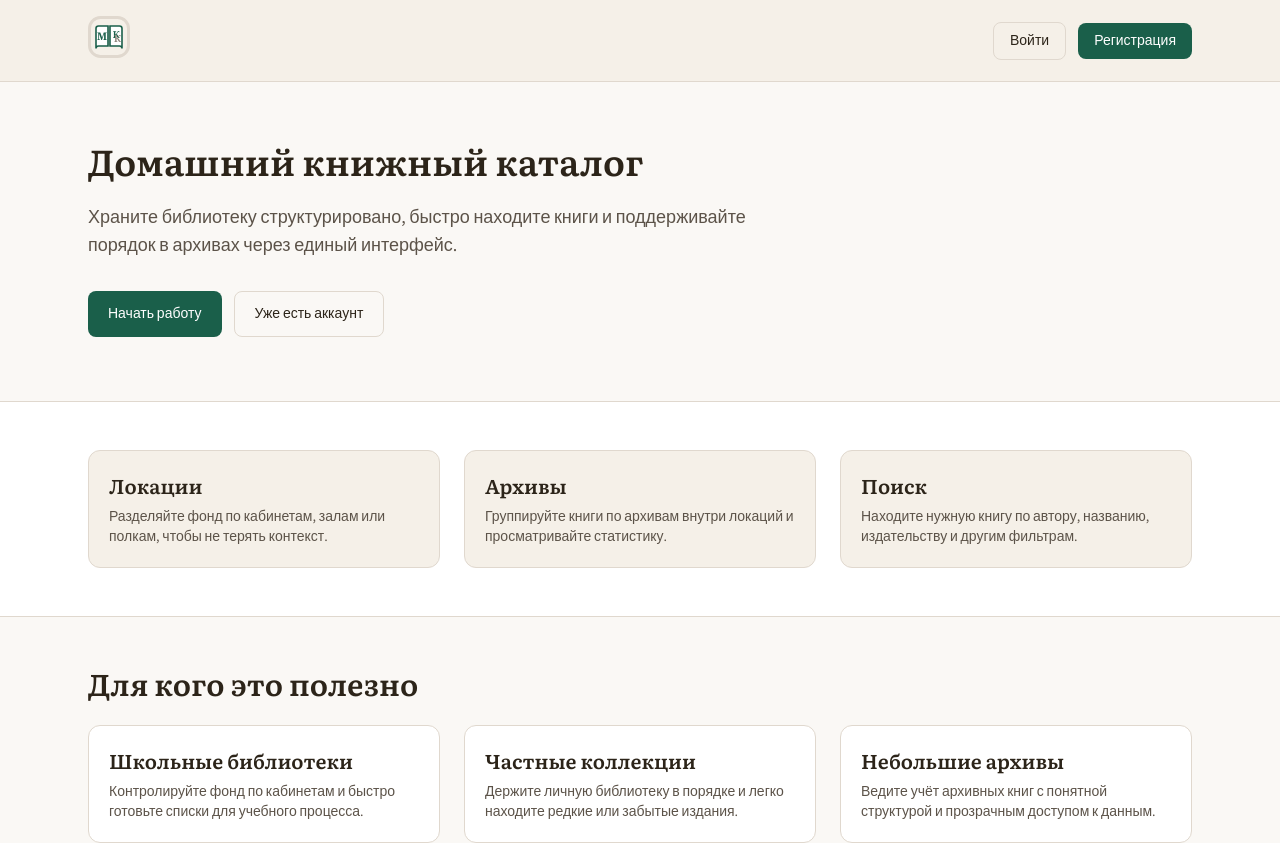
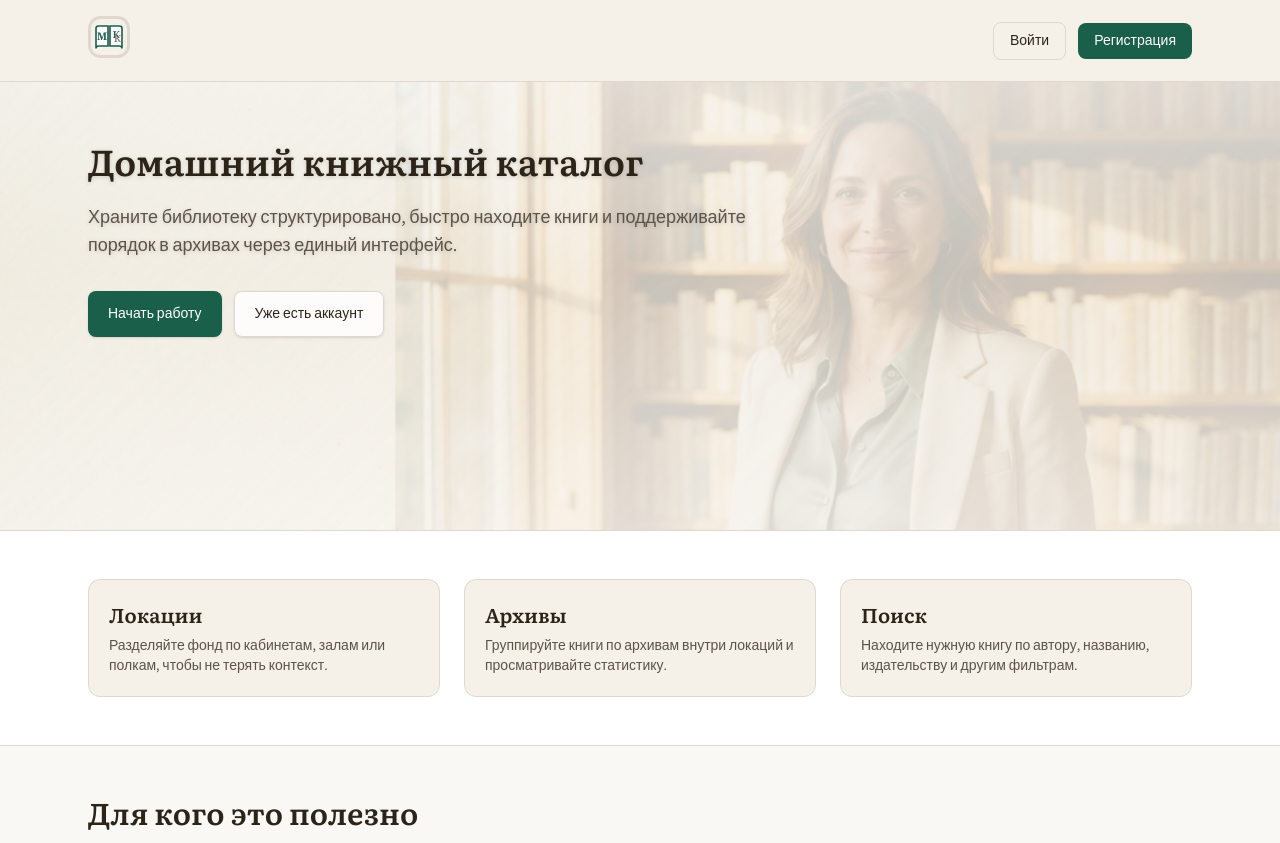
Before and after one commit to axer665/library, a Next.js app in the folder frontend/: page / in a window 1280 px wide. Shown: the top 843 px of the page. Built offline with nearby package versions, Linux system fonts and the light colour scheme; no server answers.

Commit message:
parallax

```diff
--- a/frontend/src/app/(dashboard)/page.tsx
+++ b/frontend/src/app/(dashboard)/page.tsx
@@ -2,6 +2,7 @@
 
 import { useEffect, useMemo, useRef, useState } from "react";
 import { useRouter, useSearchParams } from "next/navigation";
+import Image from "next/image";
 import Link from "next/link";
 import { observer } from "mobx-react-lite";
 import { authStore } from "@/stores/authStore";
@@ -53,10 +54,29 @@ function HomePageInner() {
   const [feedbackLoading, setFeedbackLoading] = useState(false);
   const [feedbackError, setFeedbackError] = useState("");
   const [feedbackSuccess, setFeedbackSuccess] = useState(false);
+  const [heroScrollY, setHeroScrollY] = useState(0);
+  const [heroReduceMotion, setHeroReduceMotion] = useState(false);
 
   useEffect(() => {
     setNavMounted(true);
   }, []);
+
+  useEffect(() => {
+    const mq = window.matchMedia("(prefers-reduced-motion: reduce)");
+    setHeroReduceMotion(mq.matches);
+    const onMq = () => setHeroReduceMotion(mq.matches);
+    mq.addEventListener("change", onMq);
+    return () => mq.removeEventListener("change", onMq);
+  }, []);
+
+  useEffect(() => {
+    const onScroll = () => setHeroScrollY(window.scrollY);
+    onScroll();
+    window.addEventListener("scroll", onScroll, { passive: true });
+    return () => window.removeEventListener("scroll", onScroll);
+  }, []);
+
+  const heroParallaxY = heroReduceMotion ? 0 : heroScrollY * 0.22;
 
   useEffect(() => {
     if (authStore.token) void authStore.syncUserFromApi();
@@ -288,18 +308,58 @@ function HomePageInner() {
         </header>
 
         <main className="flex-1">
-          <section className="mx-auto w-full max-w-6xl px-6 pb-16 pt-14">
-            <h1 className="max-w-3xl font-serif text-4xl font-semibold leading-tight">
+          <section
+            className="relative isolate min-h-[min(28rem,78vh)] overflow-hidden"
+            aria-labelledby="landing-hero-heading"
+          >
+            <div
+              className="pointer-events-none absolute left-1/2 top-[-18%] w-[100vw] will-change-transform"
+              style={{
+                height: "145%",
+                transform: `translateX(-50%) translateY(${heroParallaxY}px) scale(1.04)`,
+              }}
+              aria-hidden
+            >
+              <Image
+                src="/images/landing-hero-bookshelf.png"
+                alt=""
+                fill
+                className="object-cover object-[55%_28%]"
+                sizes="100vw"
+                priority
+                quality={88}
+              />
+              <div
+                className="absolute inset-0"
+                style={{
+                  background:
+                    "linear-gradient(180deg, rgba(250,248,245,0.91) 0%, rgba(245,240,232,0.8) 42%, rgba(250,248,245,0.93) 100%)",
+                }}
+              />
+              <div
+                className="absolute inset-0 opacity-40 mix-blend-multiply"
+                style={{
+                  background:
+                    "linear-gradient(135deg, rgba(232,242,239,0.55) 0%, transparent 55%, rgba(232,220,208,0.35) 100%)",
+                }}
+              />
+            </div>
+
+            <div className="relative z-10 mx-auto w-full max-w-6xl px-6 pb-16 pt-14">
+              <h1
+                id="landing-hero-heading"
+                className="max-w-3xl font-serif text-4xl font-semibold leading-tight text-ink drop-shadow-sm"
+              >
                 Домашний книжный каталог
               </h1>
-            <p className="mt-5 max-w-2xl text-lg text-ink-muted">
+              <p className="mt-5 max-w-2xl text-lg text-ink-muted drop-shadow-sm">
                 Храните библиотеку структурировано, быстро находите книги и поддерживайте порядок в
                 архивах через единый интерфейс.
               </p>
               <div className="mt-8 flex flex-wrap gap-3">
                 <button
                   type="button"
-                className="rounded-lg bg-accent px-5 py-3 text-sm font-medium text-white transition hover-bg-accent-hover"
+                  className="rounded-lg bg-accent px-5 py-3 text-sm font-medium text-white shadow-sm transition hover-bg-accent-hover"
                   onClick={() => {
                     setError("");
                     setAuthMode("register");
@@ -309,7 +369,7 @@ function HomePageInner() {
                 </button>
                 <button
                   type="button"
-                className="rounded-lg border border-theme px-5 py-3 text-sm font-medium text-ink transition hover-bg-sand"
+                  className="rounded-lg border border-theme bg-white/80 px-5 py-3 text-sm font-medium text-ink shadow-sm backdrop-blur-sm transition hover:bg-sand"
                   onClick={() => {
                     setError("");
                     setAuthMode("login");
@@ -317,6 +377,7 @@ function HomePageInner() {
                 >
                   Уже есть аккаунт
                 </button>
+              </div>
             </div>
           </section>
 
```
Also changed, not shown: frontend/public/images/landing-hero-bookshelf.png (added). Lines whose indentation alone changed are shown as unchanged.
